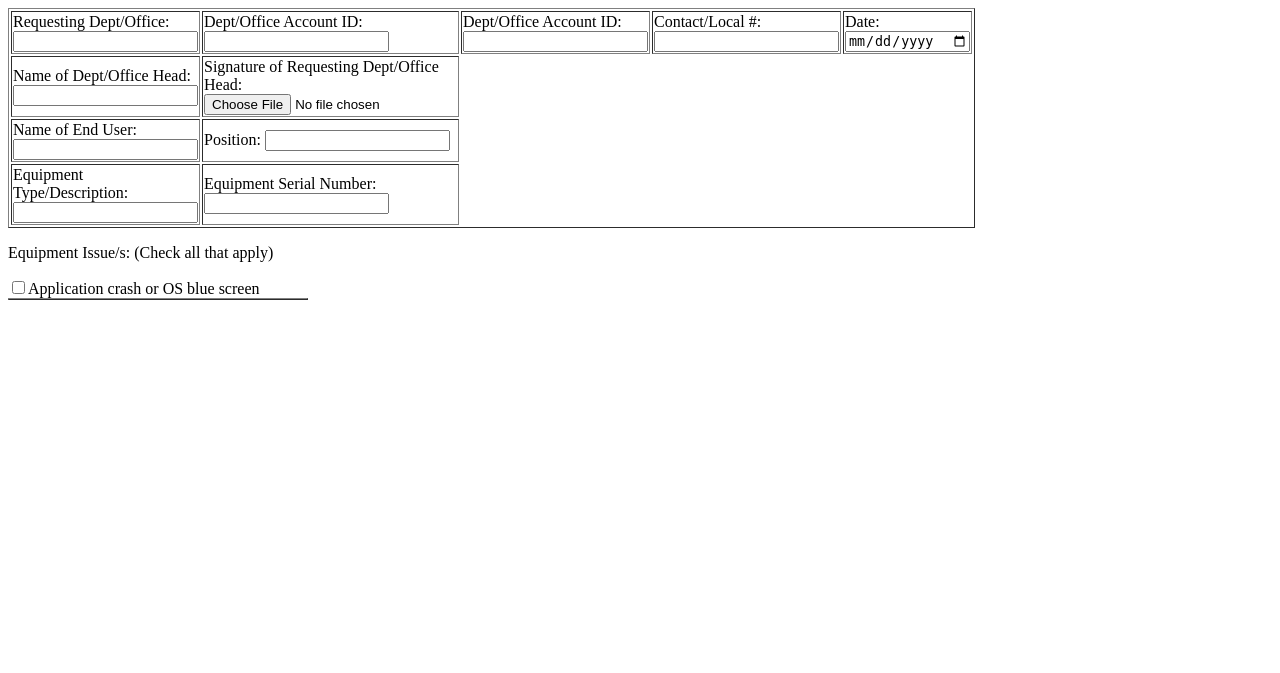
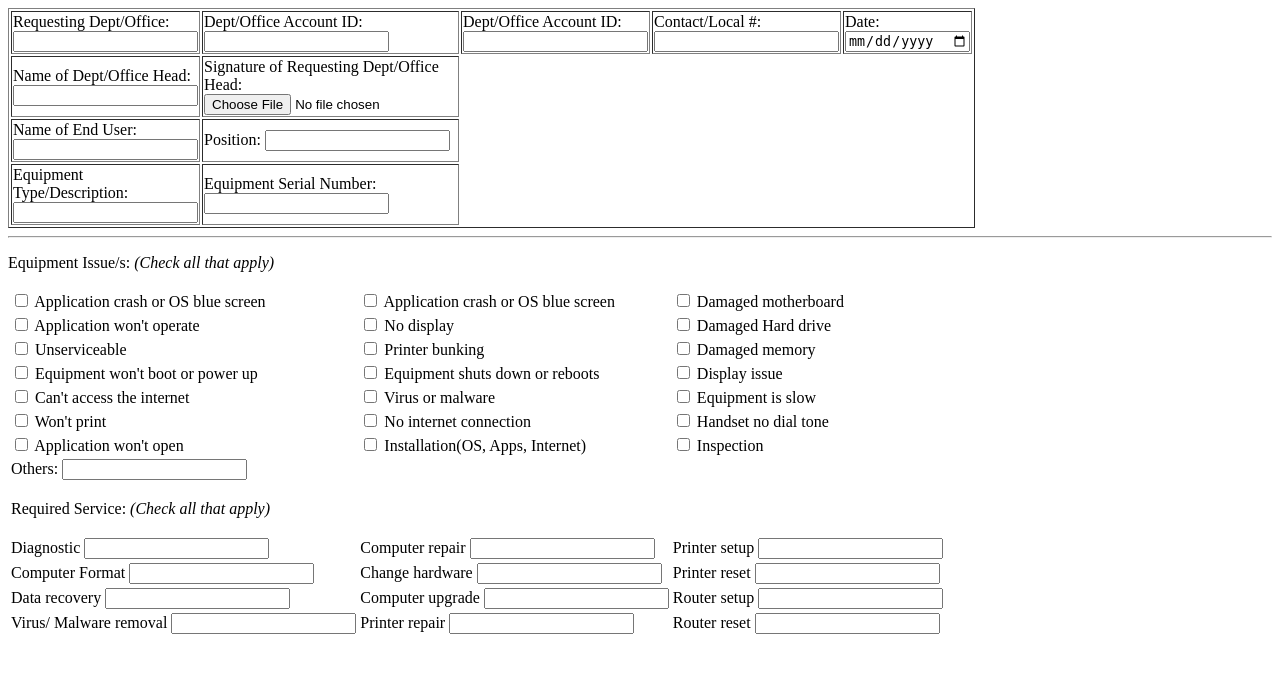
Before and after one commit to livenation12/jobreqform, a PHP site: page /form.php in a window 1280 px wide. Shown: the top 673 px of the page. Run offline with PHP 8.4, Linux system fonts and the light colour scheme; some libraries are stand-ins or nearby versions.

Commit message:
Update form.php

```diff
--- a/form.php
+++ b/form.php
@@ -73,16 +73,180 @@
 				</tr>
 			</div>
 	</table>
+<hr>
+	<table>
+		<div class="container">
 
-	<table border="1" width="300">
-		<div>
-		<p><i></i>Equipment Issue/s: (Check all that apply)</i></p>
-	</div>
-		<input type="checkbox" name="">
-		<label>Application crash or OS blue screen</label>
+			<tr>
+					<p>Equipment Issue/s: <i>(Check all that apply)</i></p>
+				<td>
+					<input type="checkbox" name="issues[]">
+					<label>Application crash or OS blue screen</label>
+				</td>
+				<td>
+					<input type="checkbox" name="issues[]">
+					<label>Application crash or OS blue screen</label>
+				</td>
+				<td>
+					<input type="checkbox" name="issues[]">
+					<label>Damaged motherboard</label>
+				</td>
+			</tr>
+			<tr>
+				<td>
+					<input type="checkbox" name="issues[]">
+					<label>Application won't operate</label>
+				</td>
+				<td>
+					<input type="checkbox" name="issues[]">
+					<label>No display</label>
+				</td>
+				<td>
+					<input type="checkbox" name="issues[]">
+					<label>Damaged Hard drive</label>
+				</td>
+			</tr>
+			<tr>
+				<td>
+					<input type="checkbox" name="issues[]">
+					<label>Unserviceable</label>
+				</td>
+				<td>
+					<input type="checkbox" name="issues[]">
+					<label>Printer bunking</label>
+				</td>
+				<td>
+					<input type="checkbox" name="issues[]">
+					<label>Damaged memory</label>
+				</td>
+			</tr>
+			<tr>
+				<td>
+					<input type="checkbox" name="issues[]">
+					<label>Equipment won't boot or power up</label>
+				</td>
+				<td>
+					<input type="checkbox" name="issues[]">
+					<label>Equipment shuts down or reboots</label>
+				</td>
+				<td>
+					<input type="checkbox" name="issues[]">
+					<label>Display issue</label>
+				</td>
+			</tr>
+			<tr>
+				<td>
+					<input type="checkbox" name="issues[]">
+					<label>Can't access the internet</label>
+				</td>
+				<td>
+					<input type="checkbox" name="issues[]">
+					<label>Virus or malware</label>
+				</td>
+				<td>
+					<input type="checkbox" name="issues[]">
+					<label>Equipment is slow</label>
+				</td>
+			</tr>
+			<tr>
+					<td>
+					<input type="checkbox" name="issues[]">
+					<label>Won't print</label>
+				</td>
+				<td>
+					<input type="checkbox" name="issues[]">
+					<label>No internet connection</label>
+				</td>
+				<td>
+					<input type="checkbox" name="issues[]">
+					<label>Handset no dial tone</label>
+				</td>
+			</tr>
+			<tr>
+				<td>
+					<input type="checkbox" name="issues[]">
+					<label>Application won't open</label>
+				</td>
+				<td>
+					<input type="checkbox" name="issues[]">
+					<label>Installation(OS, Apps, Internet)</label>
+				</td>
+				<td>
+					<input type="checkbox" name="issues[]">
+					<label>Inspection</label>
+				</td>
+			</tr>
+			<tr>
+				<td>
+					<label>Others:</label>
+					<input type="text" name="issues[]">
+				</td>
 
+				</tr>
+			<tr>
+				<td>
+				<p>Required Service: <i>(Check all that apply)</i></p>
+				</td>
+			</tr>
+			<tr>
+				<td>
+					<label>Diagnostic</label>
+					<input type="text" name="service[]">
+				</td>
+				<td>
+					<label>Computer repair</label>
+					<input type="text" name="service[]">
+				</td>
+				<td>
+					<label>Printer setup</label>
+					<input type="text" name="service[]">
+				</td>
+			</tr>
+			<tr>
+				<td>
+					<label>Computer Format</label>
+					<input type="text" name="service[]">
+				</td>
+				<td>
+					<label>Change hardware</label>
+					<input type="text" name="service[]">
+				</td>
+				<td>
+					<label>Printer reset</label>
+					<input type="text" name="service[]">
+				</td>
+			</tr>
+			<tr>
+			<td>
+					<label>Data recovery</label>
+					<input type="text" name="service[]">
+				</td>
+				<td>
+					<label>Computer upgrade</label>
+					<input type="text" name="service[]">
+				</td>
+				<td>
+					<label>Router setup</label>
+					<input type="text" name="service[]">
+				</td>
+			</tr>
+			<tr>
+				<td>
+					<label>Virus/ Malware removal</label>
+					<input type="text" name="service[]">
+				</td>
+				<td>
+					<label>Printer repair</label>
+					<input type="text" name="service[]">
+				</td>
+				<td>
+					<label>Router reset</label>
+					<input type="text" name="service[]">
+				</td>
+			</tr>
+			</form>
+		</div>
 	</table>
 
-</form>
 </body>
 </html>
```
